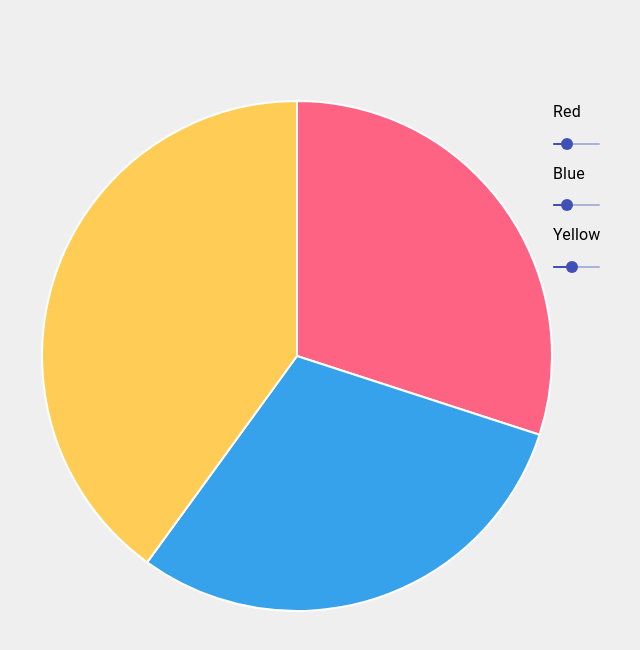
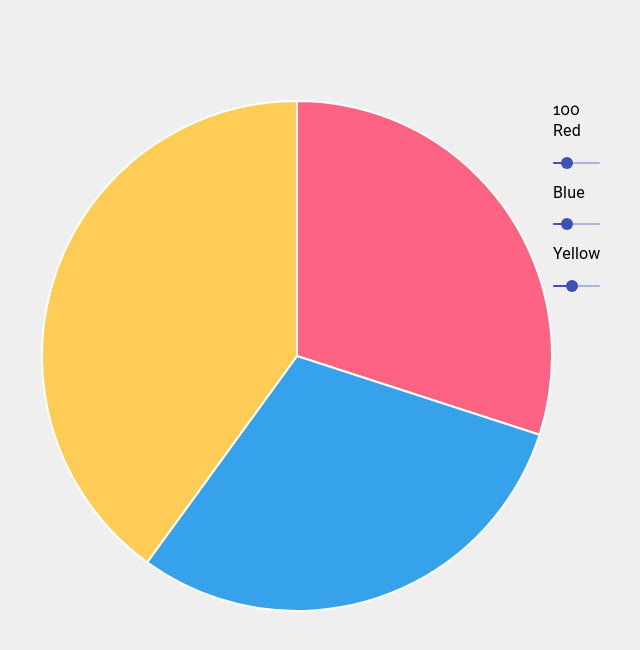
Before and after one commit to felixkan1/piechart, a React (Create React App) app: page / in a window 1280 px wide. Shown: the top 650 px of the page, without its empty margins (343-983 px from the left). Built offline with nearby package versions, Linux system fonts and the light colour scheme.

Commit message:
temp solution

```diff
--- a/src/components/Chart.tsx
+++ b/src/components/Chart.tsx
@@ -1,12 +1,39 @@
-import React, { useEffect, useState, useReducer } from 'react';
+import React, { useReducer } from 'react';
 import { Pie } from 'react-chartjs-2';
 import { Sliders } from './Sliders';
 import { getInitialChartData } from '../chartConfigs/chartInitialData';
 import { chartData } from '../interface/interfaces';
+import { getChartOptions } from '../chartConfigs/chartOptions';
 import './Chart.css';
-import { getChartOptions } from '../chartConfigs/chartOptions';
 
 const initialState: chartData = getInitialChartData();
+
+const adjustSliders = (
+  difference: number,
+  dataArray: number[],
+  sliderIndex: number
+) => {
+  if (difference > 0) {
+    for (let i = difference; i >= 0; i--) {
+      let index = i % dataArray.length;
+      if (index === sliderIndex || dataArray[index] === 0) {
+        continue;
+      }
+      dataArray[index]--;
+      difference--;
+    }
+  } else if (difference < 0) {
+    difference *= -1;
+    for (let i = difference; i >= 0; i--) {
+      let index = i % dataArray.length;
+      if (index === sliderIndex || dataArray[index] === 100) {
+        continue;
+      }
+      dataArray[index]++;
+      difference++;
+    }
+  }
+};
 const dataReducer = (state: chartData = initialState, action: any) => {
   switch (action.type) {
     case 'get initial data': {
@@ -15,9 +42,23 @@ const dataReducer = (state: chartData = initialState, action: any) => {
       };
     }
     case 'change slider':
-      const { slider, value } = action;
+      const { sliderIndex, value } = action;
       const newDatasets = [...state.data.datasets];
-      newDatasets[0].data[slider] = value;
+      const dataArray = newDatasets[0].data;
+      dataArray[sliderIndex] = value;
+      //need to decrease the other slider values
+      let total = dataArray.reduce((a, c) => a + c, 0);
+      let difference = total - 100;
+      //3) subtract evenly from sliders that are not 0
+      //case difference > 100
+
+      //need to decrease the other sliders
+      if (total !== 100) {
+        adjustSliders(difference, dataArray, sliderIndex);
+        total = dataArray.reduce((a, c) => a + c, 0);
+      }
+
+
       return {
         ...state,
         data: {
--- a/src/components/Sliders.tsx
+++ b/src/components/Sliders.tsx
@@ -1,4 +1,4 @@
-import React, { useEffect, useState } from 'react';
+import React, { useState, useEffect } from 'react';
 import './Sliders.css';
 import { chartData } from '../interface/interfaces';
 import Typography from '@material-ui/core/Typography';
@@ -11,7 +11,11 @@ interface Props {
 }
 
 export const Sliders: React.FC<Props> = ({ chartData, dispatch }) => {
-  const [value, setValue] = React.useState<number | number[]>(1);
+  const [total, setTotal] = React.useState<number | number[]>(0);
+
+  useEffect(() => {
+    setTotal(chartData.datasets[0].data.reduce((a, b) => a + b, 0));
+  }, [chartData]);
 
   const handleChange = (event: any, newValue: number | number[]) => {
     const slider = event.target.ariaLabel;
@@ -20,7 +24,7 @@ export const Sliders: React.FC<Props> = ({ chartData, dispatch }) => {
     } else {
       dispatch({
         type: 'change slider',
-        slider: parseInt(slider),
+        sliderIndex: parseInt(slider),
         value: newValue,
       });
     }
@@ -28,6 +32,7 @@ export const Sliders: React.FC<Props> = ({ chartData, dispatch }) => {
 
   return (
     <div className="sliders">
+      <div className="total">{total}</div>
       {chartData.labels.map((label, index) => (
         <div className="slider">
           <Typography id="range-slider" gutterBottom>
```
